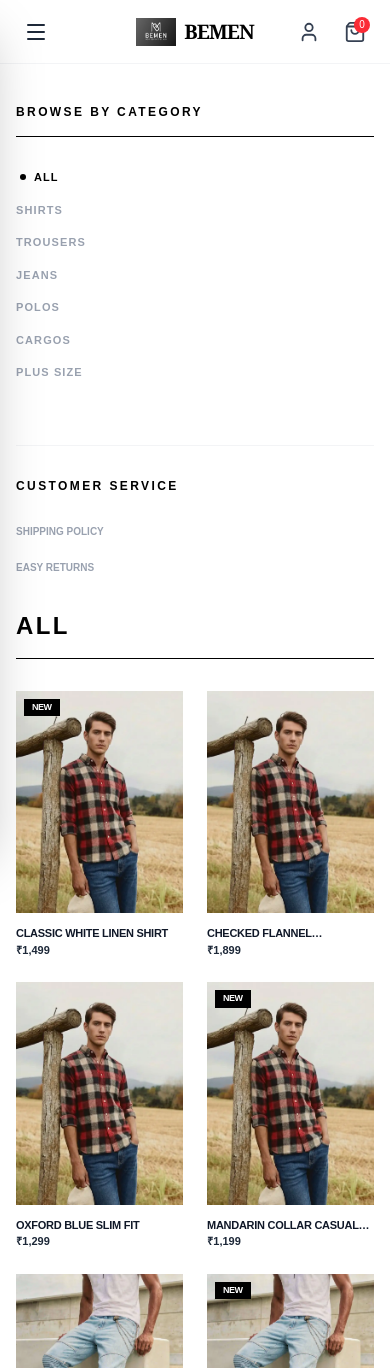
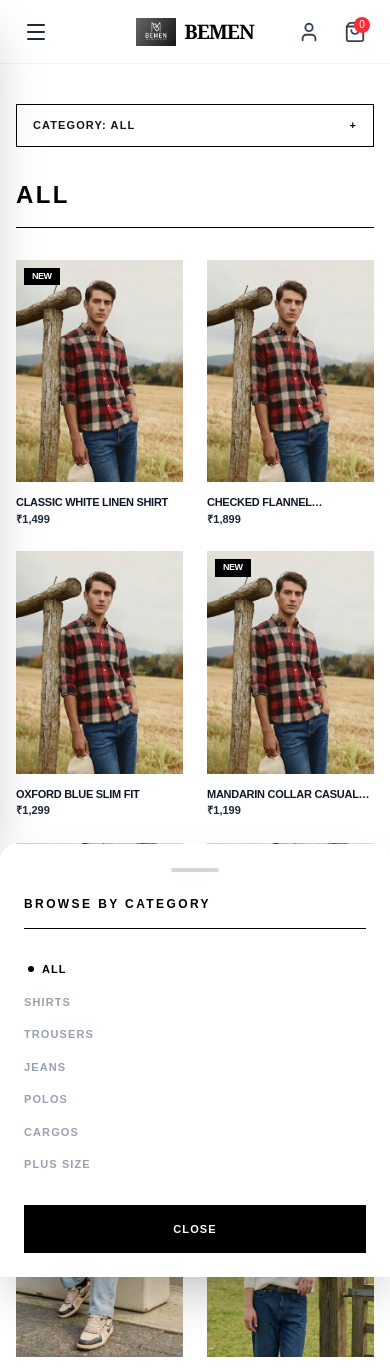
Before and after one commit to ashrafultusar/BEMan, a Next.js app: page /shop/all in a window 390 px wide. Shown: the top 1368 px of the page. Built offline with nearby package versions, Linux system fonts and the light colour scheme.

Commit message:
added shop page update

```diff
--- a/app/(main)/shop/[category]/page.tsx
+++ b/app/(main)/shop/[category]/page.tsx
@@ -8,10 +8,9 @@ import Link from "next/link";
 export default function CategoryPage() {
   const params = useParams();
 
-  // ১. সেফটি চেক: params.category না থাকলে খালি স্ট্রিং বা 'all' ধরে নিন
+
   const categoryParam = (params?.category as string) || "";
 
-  // ২. replace করার আগে চেক করে নিন categoryParam আছে কি না
   const activeCategory = categoryParam
     ? categoryParam.replace("-", " ").toUpperCase()
     : "ALL";
@@ -21,16 +20,16 @@ export default function CategoryPage() {
       ? products
       : products.filter((p) => p.category.toUpperCase() === activeCategory);
 
-  // ৩. যদি ডাটা লোড হতে সময় নেয় বা ক্যাটাগরি না থাকে তার জন্য একটি লোডিং বা চেক রাখা ভালো
+
   if (!categoryParam && activeCategory !== "ALL") {
     return <div className="text-center py-20">Loading...</div>;
   }
 
   return (
     <div className="max-w-[1400px] mx-auto px-4 py-10 flex flex-col md:flex-row gap-8 bg-white">
-      <aside className="w-full md:w-64 flex-shrink-0">
-        <Sidebar activeCategory={categoryParam} />
-      </aside>
+      <aside className="w-full md:w-64 flex-shrink-0 md:sticky md:top-24 h-fit">
+    <Sidebar activeCategory={categoryParam} />
+  </aside>
 
       <main className="flex-1">
         <h1 className="text-2xl font-bold uppercase mb-8 border-b pb-4 tracking-widest text-black">
--- a/components/main/Sidebar/Sidebar.tsx
+++ b/components/main/Sidebar/Sidebar.tsx
@@ -1,6 +1,6 @@
 "use client";
 
-import React from "react";
+import React, { useState } from "react";
 import Link from "next/link";
 
 interface SidebarProps {
@@ -8,6 +8,7 @@ interface SidebarProps {
 }
 
 const Sidebar: React.FC<SidebarProps> = ({ activeCategory }) => {
+  const [isOpen, setIsOpen] = useState(false);
 
   const categories = [
     { name: "ALL", href: "all" },
@@ -19,64 +20,82 @@ const Sidebar: React.FC<SidebarProps> = ({ activeCategory }) => {
     { name: "PLUS SIZE", href: "plus-size" },
   ];
 
-  return (
-    <div className="w-full">
-
+  const CategoryList = () => (
+    <>
       <h3 className="text-xs font-bold tracking-[0.2em] uppercase mb-8 border-b pb-4 text-black">
         Browse by Category
       </h3>
 
       <ul className="space-y-4">
         {categories.map((cat) => {
-
           const isActive = activeCategory.toLowerCase() === cat.href;
-
           return (
             <li key={cat.href}>
               <Link
                 href={`/shop/${cat.href}`}
+                onClick={() => setIsOpen(false)}
                 className={`group flex items-center justify-between text-[11px] font-bold uppercase tracking-widest transition-all duration-300
-                  ${
-                    isActive
-                      ? "text-black translate-x-1"
-                      : "text-gray-400 hover:text-black hover:translate-x-1"
-                  }`}
+                  ${isActive ? "text-black translate-x-1" : "text-gray-400 hover:text-black hover:translate-x-1"}`}
               >
                 <div className="flex items-center gap-2">
-
-                  {isActive && (
-                    <span className="w-1.5 h-1.5 bg-black rounded-full" />
-                  )}
+                  {isActive && <span className="w-1.5 h-1.5 bg-black rounded-full" />}
                   <span>{cat.name}</span>
                 </div>
-
-
-                <span className={`opacity-0 group-hover:opacity-100 transition-opacity text-[8px]`}>
-                  →
-                </span>
+                <span className="opacity-0 group-hover:opacity-100 transition-opacity text-[8px]">→</span>
               </Link>
             </li>
           );
         })}
       </ul>
+    </>
+  );
 
+  return (
+    <div className="w-full">
+      {/* Desktop Sidebar: hidden on mobile/tablet */}
+      <div className="hidden md:block">
+        <CategoryList />
+        <div className="mt-16 pt-8 border-t border-gray-100">
+          <h3 className="text-xs font-bold tracking-[0.2em] uppercase mb-6 text-black">Customer Service</h3>
+          <ul className="space-y-3">
+            <li><Link href="/shipping" className="text-[10px] font-bold text-gray-400 hover:text-black uppercase">Shipping Policy</Link></li>
+            <li><Link href="/returns" className="text-[10px] font-bold text-gray-400 hover:text-black uppercase">Easy Returns</Link></li>
+          </ul>
+        </div>
+      </div>
 
-      <div className="mt-16 pt-8 border-t border-gray-100">
-        <h3 className="text-xs font-bold tracking-[0.2em] uppercase mb-6 text-black">
-          Customer Service
-        </h3>
-        <ul className="space-y-3">
-          <li>
-            <Link href="/shipping" className="text-[10px] font-bold text-gray-400 hover:text-black uppercase">
-              Shipping Policy
-            </Link>
-          </li>
-          <li>
-            <Link href="/returns" className="text-[10px] font-bold text-gray-400 hover:text-black uppercase">
-              Easy Returns
-            </Link>
-          </li>
-        </ul>
+      {/* Mobile/Tablet View: Bottom Sheet Trigger */}
+      <div className="md:hidden">
+        <button
+          onClick={() => setIsOpen(true)}
+          className="w-full py-3 border border-black text-[11px] font-bold tracking-widest uppercase flex justify-between items-center px-4"
+        >
+          Category: {activeCategory || "All"}
+          <span>+</span>
+        </button>
+
+        {/* Backdrop overlay */}
+        {isOpen && (
+          <div
+            className="fixed inset-0 bg-black/40 z-[998] transition-opacity"
+            onClick={() => setIsOpen(false)}
+          />
+        )}
+
+        {/* Bottom Sheet Drawer */}
+        <div className={`fixed left-0 right-0 bottom-0 bg-white z-[999] transition-transform duration-300 ease-in-out transform p-6 rounded-t-2xl shadow-2xl ${isOpen ? "translate-y-0" : "translate-y-full"}`}>
+          {/* Handle bar for visual cue */}
+          <div className="w-12 h-1 bg-gray-300 mx-auto mb-6 rounded-full" />
+
+          <CategoryList />
+
+          <button
+            onClick={() => setIsOpen(false)}
+            className="w-full mt-8 py-4 bg-black text-white text-[11px] font-bold tracking-widest uppercase"
+          >
+            Close
+          </button>
+        </div>
       </div>
     </div>
   );
--- a/components/main/home/CraftedSection/CraftedSection.tsx
+++ b/components/main/home/CraftedSection/CraftedSection.tsx
@@ -21,7 +21,7 @@ const CraftedSection: React.FC = () => {
 
 
         <Link
-          href="/collections"
+          href="/shop/all"
           className="bg-white px-5 text-black py-3 "
         >
           Explore Collection
```
